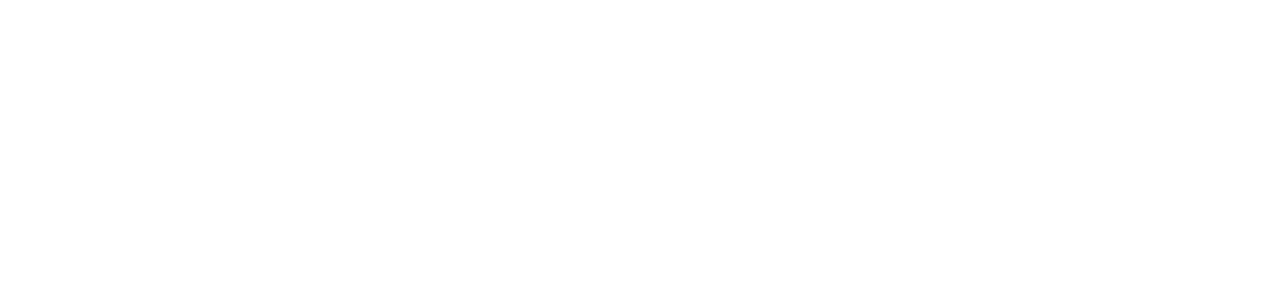
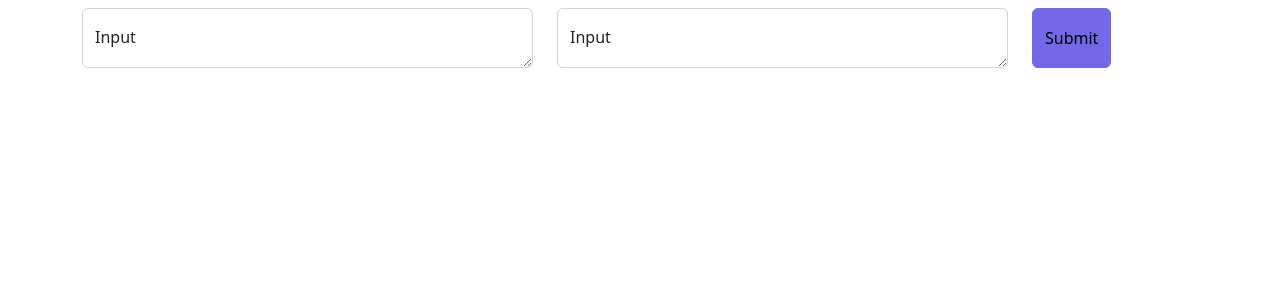
Before and after one commit to edsson-madrigal/openai_react_frontend_project1, a React (Create React App) app: page /similarity in a window 1280 px wide. Before the commit this address had no page. Shown: the top 300 px of the page. Built offline with nearby package versions, Linux system fonts and the light colour scheme; the HTML template or start-up script is replaced by a standard one.

Commit message:
Similarity

```diff
--- a/src/App.js
+++ b/src/App.js
@@ -4,6 +4,7 @@
 import Summarizer from "./screens/Summarizer";
 import Weather from "./screens/Weather";
 import Personality from "./screens/Personality";
+import Similarity from "./screens/Similarity";
 
 import "./styles/bootstrap-custom.scss";
 
@@ -17,6 +18,7 @@
           <Route path="/summarizer" element={<Summarizer />}></Route>
           <Route path="/weather" element={<Weather />}></Route>
           <Route path="/personality" element={<Personality />}></Route>
+          <Route path="/similarity" element={<Similarity />}></Route>
         </Routes>
       </Router>
     </>
--- /dev/null
+++ b/src/screens/Similarity.js
@@ -0,0 +1,101 @@
+import React, { useState } from 'react';
+import './style/style.css';
+
+function Similarity() {
+  const [inputValue, setInputValue] = useState('');
+  const [inputValue2, setInputValue2] = useState('');
+  const [result, setResult] = useState('');
+  const [prompt, setPrompt] = useState('');
+  const [jresult, setJresult] = useState('');
+  const [responseok, setResponseok] = useState('');
+  const [error, setError] = useState('');
+
+  const handleSubmit = async (e) => {
+    e.preventDefault();
+
+    if(!inputValue){
+      setError('Please enter a prompt!');
+      setPrompt('');
+      setResult('');
+      setJresult('');
+      return;
+    }
+
+    const response = await fetch('/api/similarity', {
+      method: 'POST',
+      headers: {
+        'Content-Type': 'application/json',
+      },
+      body: JSON.stringify({ text1: inputValue,  text2: inputValue2}),
+    });
+
+    try {
+      if (response.ok) {
+        setResponseok(true);
+        const data = await response.json();
+        console.log(data);
+        setPrompt(`Similarity between ${inputValue} and ${inputValue2}.`);
+        setResult(data.similarity);
+        setJresult(JSON.stringify(data, null, 2));
+        setInputValue('');
+        setInputValue2('');
+        setError('');
+      } else {
+        setResponseok(false);
+        throw new Error('An error occurred');
+      }
+    } catch (error) {
+      console.log(error);
+      setResult('');
+      setError('An error occurred while submitting the form.');
+    }
+  };
+
+  return (
+    <div className="container">
+      <form className="form-horizontal" onSubmit={handleSubmit}>
+        <div className="form-group row">
+          <div className="col-sm-5 mt-2">
+            <div className="form-floating">
+              <textarea
+                className="form-control custom-input"
+                id="floatingInput"
+                placeholder="Enter a value"
+                value={inputValue}
+                onChange={(e) => setInputValue(e.target.value)}
+              />
+
+              <label htmlFor="floatingInput">Input</label>
+            </div>
+          </div>
+          <div className="col-sm-5 mt-2">
+            <div className="form-floating">
+              <textarea
+                className="form-control custom-input"
+                id="floatingInput"
+                placeholder="Enter a value"
+                value={inputValue2}
+                onChange={(e) => setInputValue2(e.target.value)}
+              />
+
+              <label htmlFor="floatingInput">Input</label>
+            </div>
+          </div>
+          <div className="col-sm-2 mt-2">
+            <button type="submit" className="btn btn-primary custom-button">Submit</button>
+          </div>
+        </div>
+      </form>
+      {error && <div className="alert alert-danger mt-3">{error}</div>}
+      {prompt && <div className="alert alert-secondary mt-3">{prompt}</div>}
+      {result && <div className="alert alert-success mt-3">{result}</div>}
+      {responseok && (
+        <pre className="alert alert-info mt-3">
+          <code>{jresult}</code>
+        </pre>
+      )}
+    </div>
+  );
+}
+
+export default Similarity;
```
